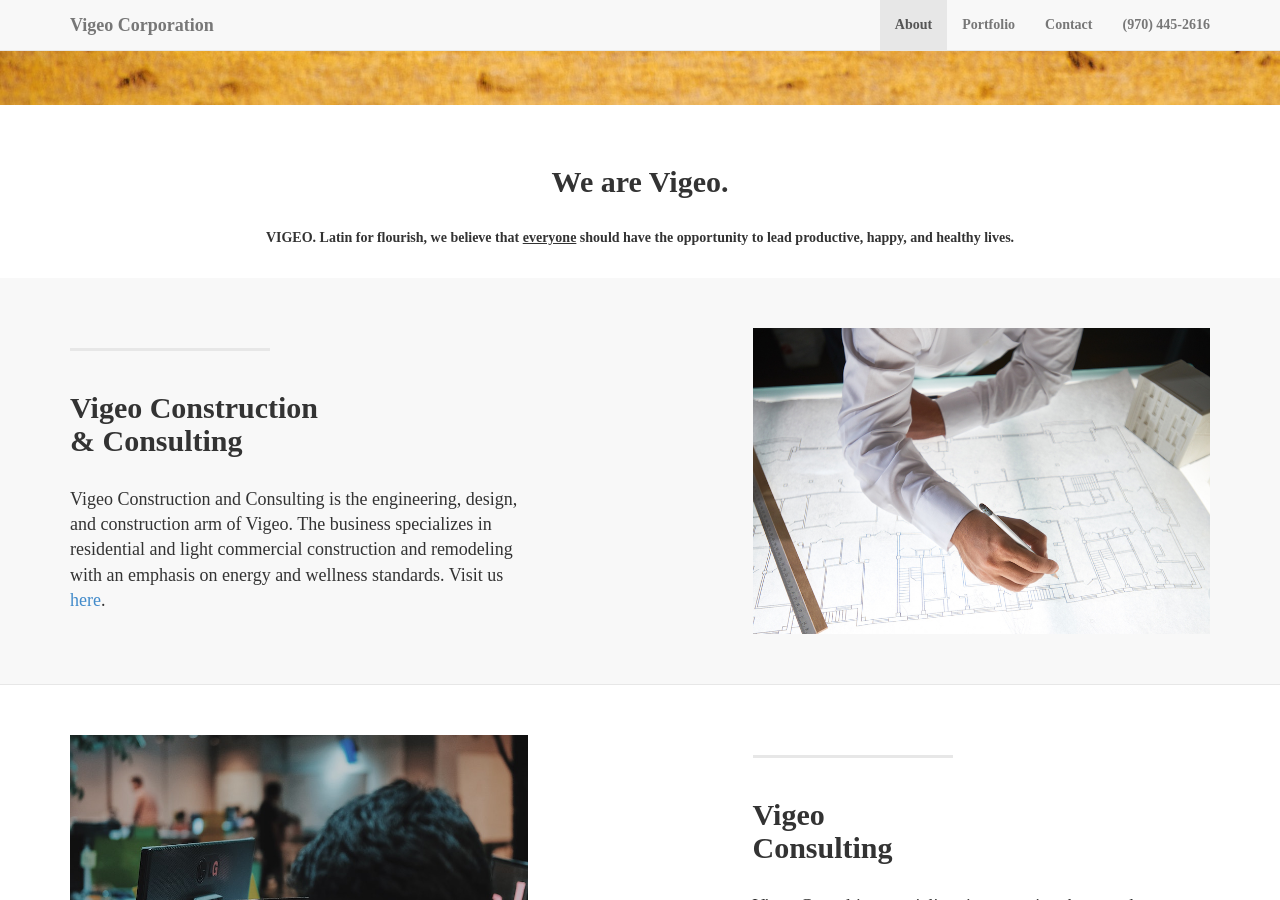
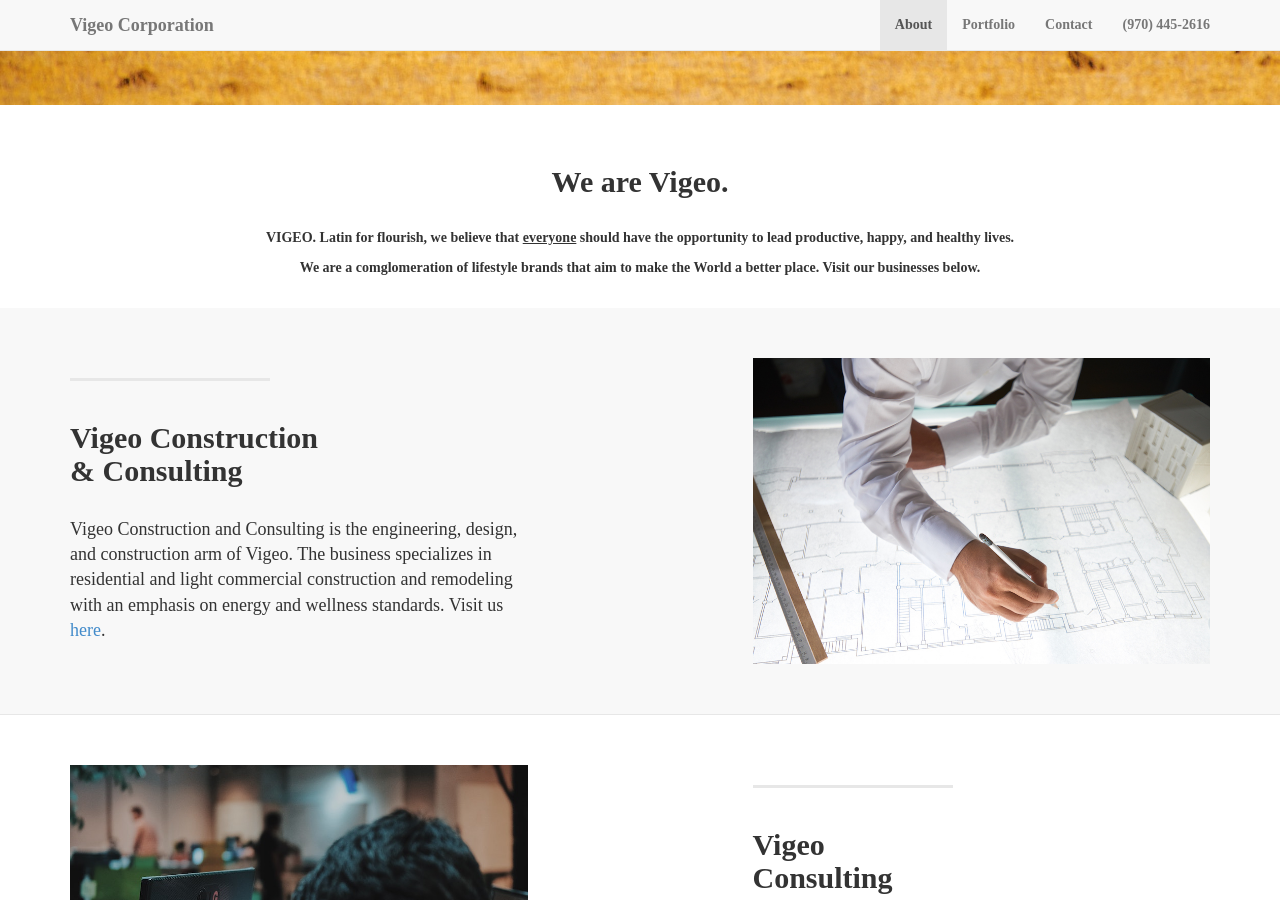
Before and after one commit to starbuck10/vigeocorp, a Jekyll site: the page built from index.html, in a window 1280 px wide and 900 px high, scrolled down 620 px. Built offline with Jekyll 4.4.1, drawn with Linux system fonts in a browser that asks for light colours.

Commit message:
updated about

```diff
--- a/_includes/about.html
+++ b/_includes/about.html
@@ -6,6 +6,7 @@
               <h2>We are Vigeo.</h2>
               <br/>
                 <p>VIGEO.  Latin for flourish, we believe that <u>everyone</u> should have the opportunity to lead productive, happy, and healthy lives.</p>
+                <p>We are a comglomeration of lifestyle brands that aim to make the World a better place.  Visit our businesses below.</p>
                 <!-- <p>We believe two things - keeping our client's best interests at the heart of our solutions and always keeping our promises.</p>
                 <p>You will work with a team that's solely dedicated to your success and will stand beside you every step of the way.</p> -->
                 <br/>
```
